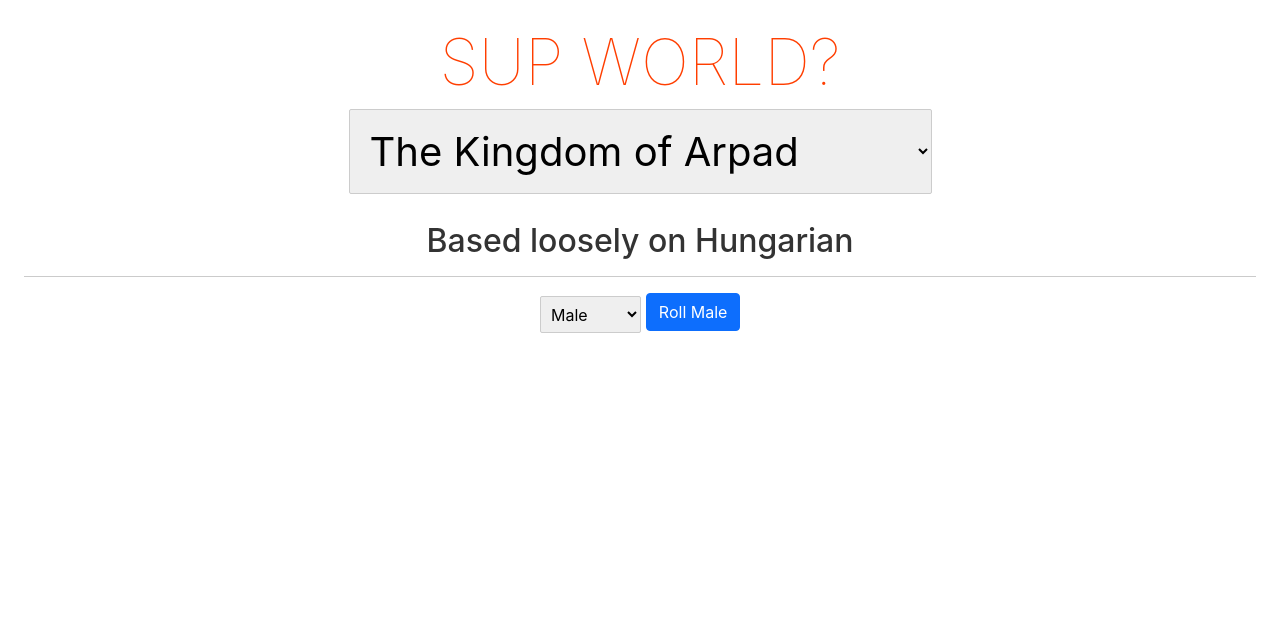
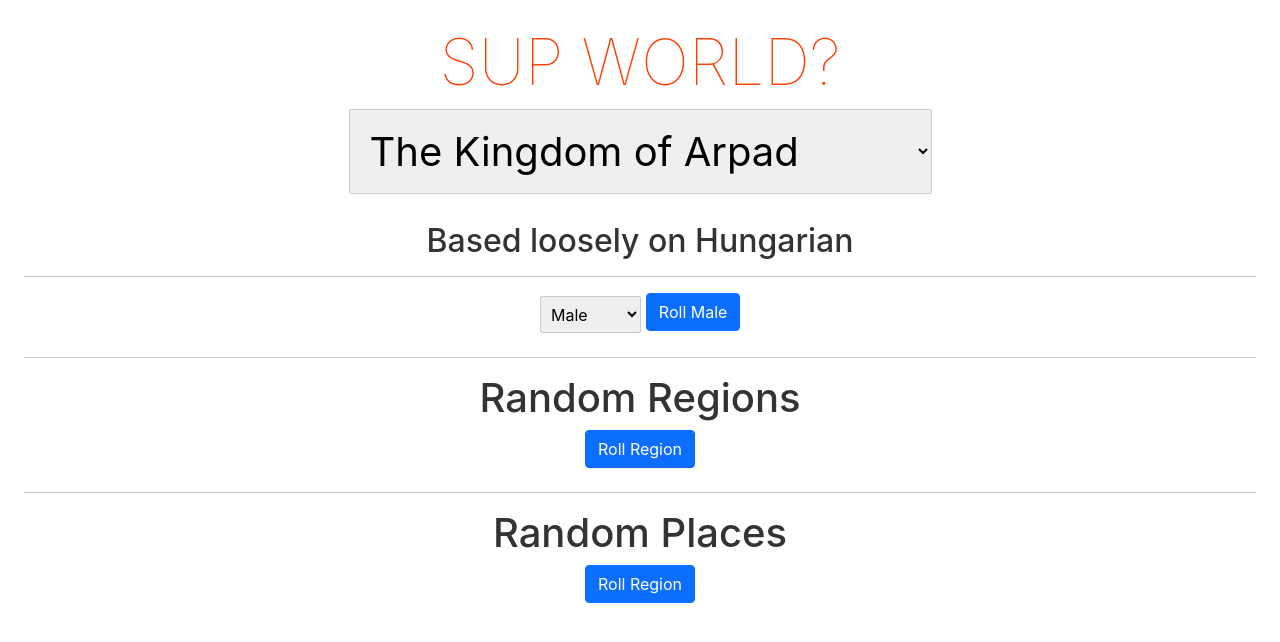
Before and after one commit to RussellChamp/tpw-roller, a Svelte app: page / in a window 1280 px wide. Shown: the top 642 px of the page. Built offline with nearby package versions, Linux system fonts and the light colour scheme.

Commit message:
Add kingdom, place, and region rollers

```diff
--- a/src/App.svelte
+++ b/src/App.svelte
@@ -1,10 +1,16 @@
 <script lang="ts">
-  import Roller from "./Roller.svelte";
+  import KingdomRoller from "./rollers/KingdomRoller.svelte";
+  import RegionRoller from "./rollers/RegionRoller.svelte";
+  import PlaceRoller from "./rollers/PlaceRoller.svelte";
 </script>
 
 <main>
   <h1>Sup world?</h1>
-  <Roller />
+  <KingdomRoller />
+  <hr />
+  <RegionRoller />
+  <hr />
+  <PlaceRoller />
 </main>
 
 <style>
--- /dev/null
+++ b/src/rollers/PlaceRoller.svelte
@@ -0,0 +1,30 @@
+<script lang="ts">
+  import { places } from "./data";
+  import * as _ from "lodash";
+  import { format as formatDate } from "date-fns";
+  import { bodgeString } from "./utils";
+
+  export let rollResults: { value: string; timestamp: string }[] = [];
+
+  function addResult(result: string) {
+    rollResults = [{ value: result, timestamp: formatDate(new Date(), "P kk:mm:ss") }, ...rollResults];
+  }
+
+  function roll(event: Event) {
+    let template = _.sample(places.templates);
+
+    addResult(bodgeString(template, places));
+  }
+</script>
+
+<main>
+  <h1>Random Places</h1>
+  <button type="button" class="btn btn-primary" on:click={roll}>Roll Region</button>
+
+  {#each rollResults as result}
+    <h3>{result.timestamp}: {result.value}</h3>
+  {/each}
+</main>
+
+<style>
+</style>
--- /dev/null
+++ b/src/rollers/RegionRoller.svelte
@@ -0,0 +1,30 @@
+<script lang="ts">
+  import { regions } from "./data";
+  import * as _ from "lodash";
+  import { format as formatDate } from "date-fns";
+  import { bodgeString } from "./utils";
+
+  export let rollResults: { value: string; timestamp: string }[] = [];
+
+  function addResult(result: string) {
+    rollResults = [{ value: result, timestamp: formatDate(new Date(), "P kk:mm:ss") }, ...rollResults];
+  }
+
+  function roll(event: Event) {
+    let template = _.sample(regions.templates);
+
+    addResult(bodgeString(template, regions));
+  }
+</script>
+
+<main>
+  <h1>Random Regions</h1>
+  <button type="button" class="btn btn-primary" on:click={roll}>Roll Region</button>
+
+  {#each rollResults as result}
+    <h3>{result.timestamp}: {result.value}</h3>
+  {/each}
+</main>
+
+<style>
+</style>
--- a/src/data.ts
+++ b/src/rollers/data.ts
@@ -36,3 +36,34 @@ export const kingdoms = {
         mount: ['Anginu (North Wind)', 'Api (Blaze)', 'Bakat (Felicity)', 'Bakti (Loyal)', 'Beruntung (Lucky)', 'Bilah (Blade)', 'Biru (Blue)', 'Gemetar (Quiver)', 'Guntur (Thunder)', 'Hidungi (Black Nose)', 'Janda (Widow)', 'Kakicerah (Bright Foot)', 'Kakiring (Light Foot)', 'Keriangan (Sunshine)', 'Kunang (Firefly)', 'Lapar (Hungry)', 'Murni (Pure)', 'Paruh (Bill)', 'Penebus (Avenger)', 'Penyelemat (Savior)', 'Prajurit (Warrior)', 'Rusak (Broken)', 'Satucep (Fast One)', 'Setia (True Heart)', 'Tahanla (Durable)',]
     },
 };
+
+export const regions = {
+    templates: [
+        '[ADJECTIVE] [TERRAIN]',
+        '[TERRAIN] of (the) [NOUN]',
+        'The [TERRAIN] [ADJECTIVE]',
+        '[NOUN] [TERRAIN]',
+        '[NOUN]\'s [ADJECTIVE] [TERRAIN]',
+        '[ADJECTIVE] [TERRAIN] of (the) [NOUN]'
+    ],
+    terrain: ['Bay', 'Bluffs', 'Bog', 'Cliffs', 'Desert', 'Downs', 'Dunes', 'Expanse', 'Fells', 'Fen', 'Flats', 'Foothills', 'Forest', 'Groves', 'Heath', 'Heights', 'Hills', 'Hollows', 'Jungle', 'Lake', 'Lowland', 'March', 'Marsh', 'Meadows', 'Moor', 'Morass', 'Mounds', 'Mountains', 'Peaks', 'Plains', 'Prairie', 'Quagmire', 'Range', 'Reach', 'Sands', 'Savanna', 'Scarps', 'Sea', 'Slough', 'Sound', 'Steppe', 'Swamp', 'Sweep', 'Teeth', 'Thicket', 'Upland', 'Wall', 'Waste', 'Wasteland', 'Woods',],
+    adjective: ['Ageless', 'Ashen', 'Black', 'Blessed', 'Blighted', 'Blue', 'Broken', 'Burning', 'Cold', 'Cursed', 'Dark', 'Dead', 'Deadly', 'Deep', 'Desolate', 'Diamond', 'Dim', 'Dismal', 'Dun', 'Eerie', 'Endless', 'Fallen', 'Far', 'Fell', 'Flaming', 'Forgotten', 'Forsaken', 'Frozen', 'Glittering', 'Golden', 'Green', 'Grim', 'Holy', 'Impassable', 'Jagged', 'Light', 'Long', 'Misty', 'Perilous', 'Purple', 'Red', 'Savage', 'Shadowy', 'Shattered', 'Shifting', 'Shining', 'Silver', 'White', 'Wicked', 'Yellow',],
+    noun: ['[NAME]', 'Ash', 'Bone', 'Darkness', 'Dead', 'Death', 'Desolation', 'Despair', 'Devil', 'Doom', 'Dragon', 'Fate', 'Fear', 'Fire', 'Fury', 'Ghost', 'Giant', 'God', 'Gold', 'Heaven', 'Hell', 'Honor', 'Hope', 'Horror', 'King', 'Life', 'Light', 'Lord', 'Mist', 'Peril', 'Queen', 'Rain', 'Refuge', 'Regret', 'Savior', 'Shadow', 'Silver', 'Skull', 'Sky', 'Smoke', 'Snake', 'Sorrow', 'Storm', 'Sun', 'Thorn', 'Thunder', 'Traitor', 'Troll', 'Victory', 'Witch',]
+    // * Choose a name appropriate to your setting; or, if you have a name list, roll one up. Dw THE MAP
+};
+
+
+export const places = {
+    templates: [
+        'The [PLACE]',
+        'The [ADJECTIVE] [PLACE]',
+        'The [PLACE] of (the) [NOUN]',
+        '(The) [NOUN]\'s [PLACE]',
+        '[PLACE] of the [ADJECTIVE] [NOUN]',
+        'The [ADJECTIVE] [NOUN]'
+    ],
+    place: ['Barrier', 'Beach', 'Bowl', 'Camp', 'Cave', 'Circle', 'City', 'Cliff', 'Crater', 'Crossing', 'Crypt', 'Den', 'Ditch', 'Falls', 'Fence', 'Field', 'Fort', 'Gate', 'Grove', 'Hill', 'Hole', 'Hut', 'Keep', 'Lake', 'Marsh', 'Meadow', 'Mountain', 'Pit', 'Post', 'Ridge', 'Ring', 'Rise', 'Road', 'Rock', 'Ruin', 'Shrine', 'Spire', 'Spring', 'Stone', 'Tangle', 'Thmple', 'Throne', 'Tomb', 'Tower', 'Town', 'Tree', 'Vale', 'Valley', 'Village', 'Wall',],
+    adjective: ['Ancient', 'Ashen', 'Black', 'Bloody', 'Blue', 'Bright', 'Broken', 'Burning', 'Clouded', 'Copper', 'Cracked', 'Dark', 'Dead', 'Doomed', 'Endless', 'Fallen', 'Far', 'Fearsome', 'Floating', 'Forbidden', 'Frozen', 'Ghostly', 'Gloomy', 'Golden', 'Grim', 'Hidden', 'High', 'Iron', 'Jagged', 'Lonely', 'Lost', 'Low', 'Near', 'Petrified', 'Red', 'Screaming', 'Sharp', 'Shattered', 'Shifting', 'Shining', 'Shivering', 'Shrouded', 'Silver', 'Stalwart', 'Stoney', 'Sunken', 'Thorny', 'Thundering', 'White', 'Withered',],
+    noun: ['[Name]', 'Arm', 'Ash', 'Blood', 'Child', 'Cinder', 'Corpse', 'Crystal', 'Dagger', 'Death', 'Demon', 'Devil', 'Doom', 'Eye', 'Fear', 'Finger', 'Fire', 'Foot', 'Ghost', 'Giant', 'Goblin', 'God', 'Gold', 'Hand', 'Head', 'Heart', 'Hero', 'Hope', 'King', 'Knave', 'Knight', 'Muck', 'Mud', 'Priest', 'Queen', 'Sailor', 'Silver', 'Skull', 'Smoke', 'Souls', 'Spear', 'Spirit', 'Stone', 'Sword', 'Thief', 'Troll', 'Warrior', 'Water', 'Witch', 'Wizard',],
+    // * Choose a name appropriate to your setting; or, if you have a name list, roll one up.
+};
--- /dev/null
+++ b/src/rollers/utils.ts
@@ -0,0 +1,14 @@
+import { sample } from 'lodash';
+
+export function bodgeString(template: string, dict: Object) {
+    // The template string will look like "The [FOO] [BAR]"
+    // and we will replace "FOO" and "BAR" with options in dict
+    // like dict.foo and dict.bar
+    const tagMatcher = /\[([A-Z]+)\]/g;
+
+    return String(template).replace(tagMatcher, (match, key) => {
+        key = String(key).toLocaleLowerCase();
+        let replacement = dict.hasOwnProperty(key) && Array.isArray(dict[key]) ? sample(dict[key]) : match;
+        return replacement;
+    });
+}
```
Also changed, not shown: src/rollers/KingdomRoller.svelte (renamed from src/Roller.svelte).
